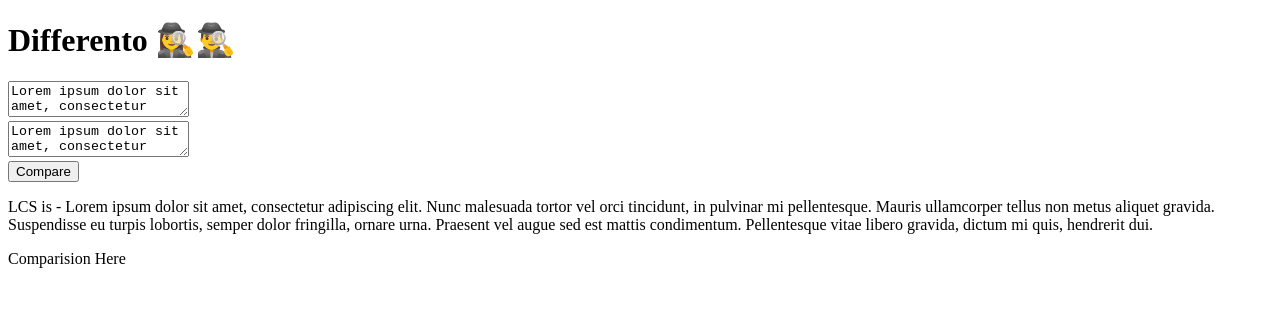
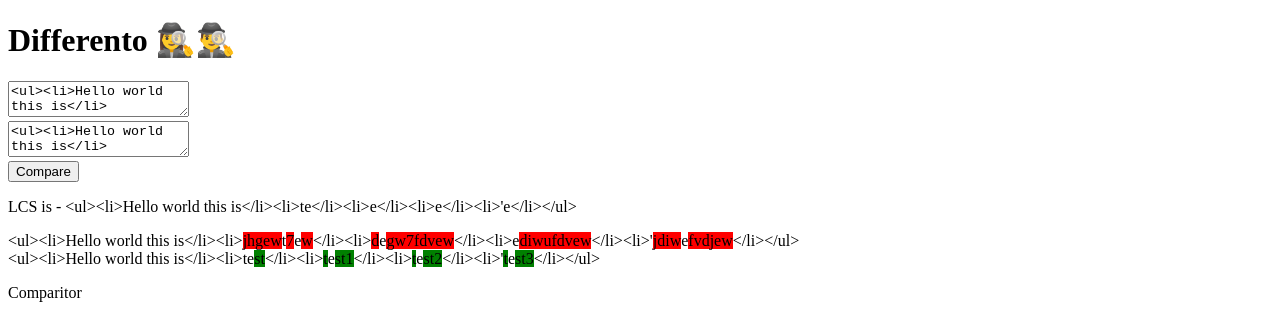
Before and after one commit to yogeshwar-b/differento, a React (Vite) app: page / in a window 1280 px wide. Both pictures are taken after a click on the button "Compare". Shown: the top 336 px of the page. Built offline with nearby package versions, Linux system fonts and the light colour scheme.

Commit message:
added working line comparision.

```diff
--- a/constants.ts
+++ b/constants.ts
@@ -1,16 +1,3 @@
-export const sourceText: string = `Lorem ipsum dolor sit amet, consectetur adipiscing elit.
-Lorem ipsum dolor sit amet, consectetur adipiscing elit.
-Nunc malesuada tortor vel orci tincidunt, in pulvinar mi pellentesque.
+export const sourceText: string = `<ul><li>Hello world this is</li><li>jhgewt7ew</li><li>degw7fdvew</li><li>ediwufdvew</li><li>'jdiwefvdjew</li></ul>`
 
-Mauris ullamcorper tellus non metus aliquet gravida.
-Suspendisse eu turpis lobortis, semper dolor fringilla, ornare urna.
-Praesent vel augue sed est mattis condimentum.
-Pellentesque vitae libero gravida, dictum mi quis, hendrerit dui.`
-
-export const targetText: string = `Lorem ipsum dolor sit amet, consectetur adipiscing elit.
-Nunc malesuada tortor vel orci tincidunt, in pulvinar mi pellentesque.
-
-Mauris ullamcorper tellus non metus aliquet gravida.
-Suspendisse eu turpis lobortis, semper dolor fringilla, ornare urna.
-Praesent vel augue sed est mattis condimentum.
-Pellentesque vitae libero gravida, dictum mi quis, hendrerit dui.`
+export const targetText: string = `<ul><li>Hello world this is</li><li>test</li><li>test1</li><li>test2</li><li>'test3</li></ul>`
--- a/src/App.tsx
+++ b/src/App.tsx
@@ -23,17 +23,19 @@ function App() {
                 targetTextRef.current?.value!
               )
           )
-          let maxlines = 0
-          maxlines = Math.max(
-            targetTextRef.current?.value.split('\n').length!,
-            sourceTextRef.current?.value.split('\n').length!
-          )
         }}
       >
         Compare
       </button>
       <p>{compareStatus}</p>
-      {compareStatus == 'No Action' ? <></> : <div>Comparision Here</div>}
+      {compareStatus == 'No Action' ? (
+        <></>
+      ) : (
+        <DifferntoComparitor
+          source={sourceTextRef.current?.value!}
+          target={targetTextRef.current?.value!}
+        />
+      )}
     </>
   )
 }
@@ -59,4 +61,49 @@ const TextBox = forwardRef(
   }
 )
 
+interface DifferentoComparitorProps {
+  source: string
+  target: string
+}
+const DifferntoComparitor = ({ source, target }: DifferentoComparitorProps) => {
+  const lcs: string = longestCommonSubsequence(source, target)
+  console.log(source.split('\n'), lcs.split('\n'))
+  var sourceidx = -1
+  var lcsidx = 0
+  var targetidx = -1
+  var lcsidx2 = 0
+  return (
+    <div>
+      {Array.from(source).map((letter) => {
+        sourceidx++
+        if (source[sourceidx] == lcs[lcsidx]) {
+          lcsidx++
+          return <p style={{ display: 'inline' }}>{letter}</p>
+        } else {
+          return (
+            <p style={{ display: 'inline', backgroundColor: 'red' }}>
+              {letter}
+            </p>
+          )
+        }
+      })}
+      <br />
+      {Array.from(target).map((letter) => {
+        targetidx++
+        if (target[targetidx] == lcs[lcsidx2]) {
+          lcsidx2++
+          return <p style={{ display: 'inline' }}>{letter}</p>
+        } else {
+          return (
+            <p style={{ display: 'inline', backgroundColor: 'green' }}>
+              {letter}
+            </p>
+          )
+        }
+      })}
+      <p>Comparitor</p>
+    </div>
+  )
+}
+
 export default App
```
